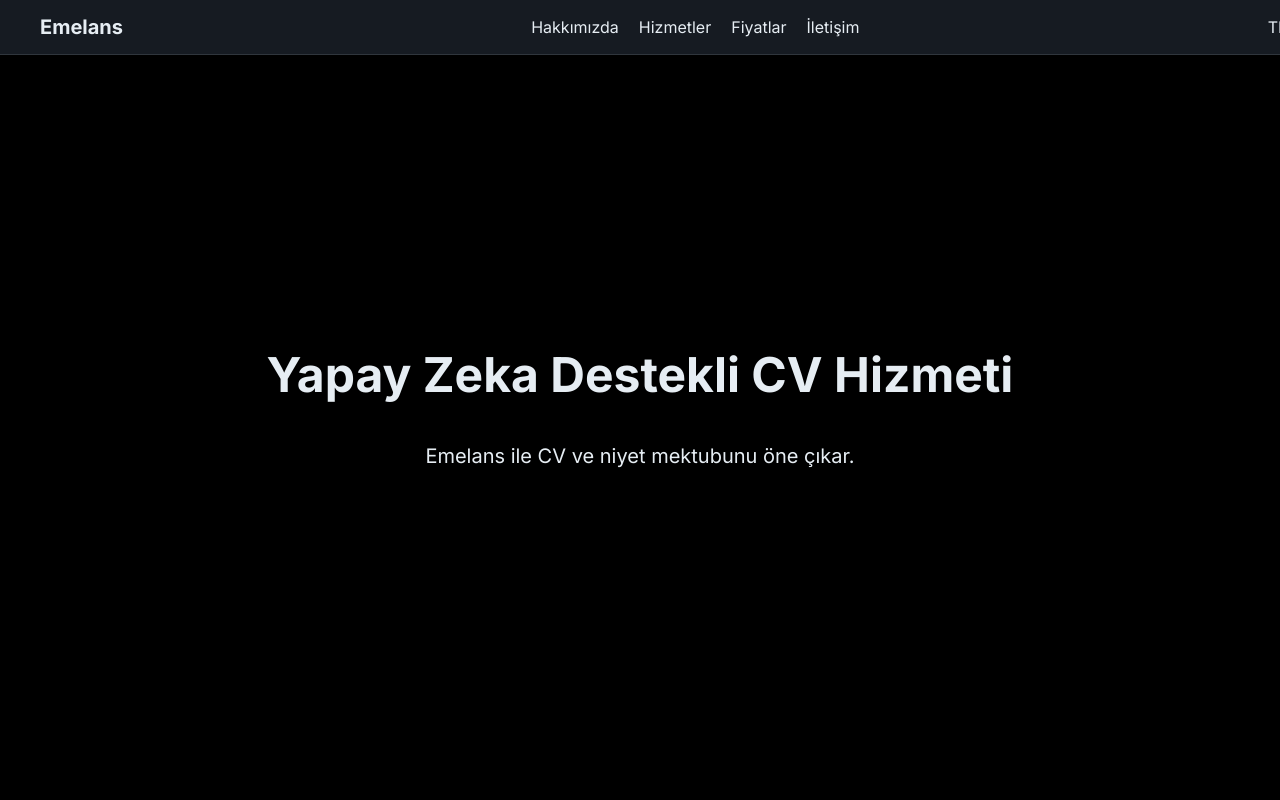
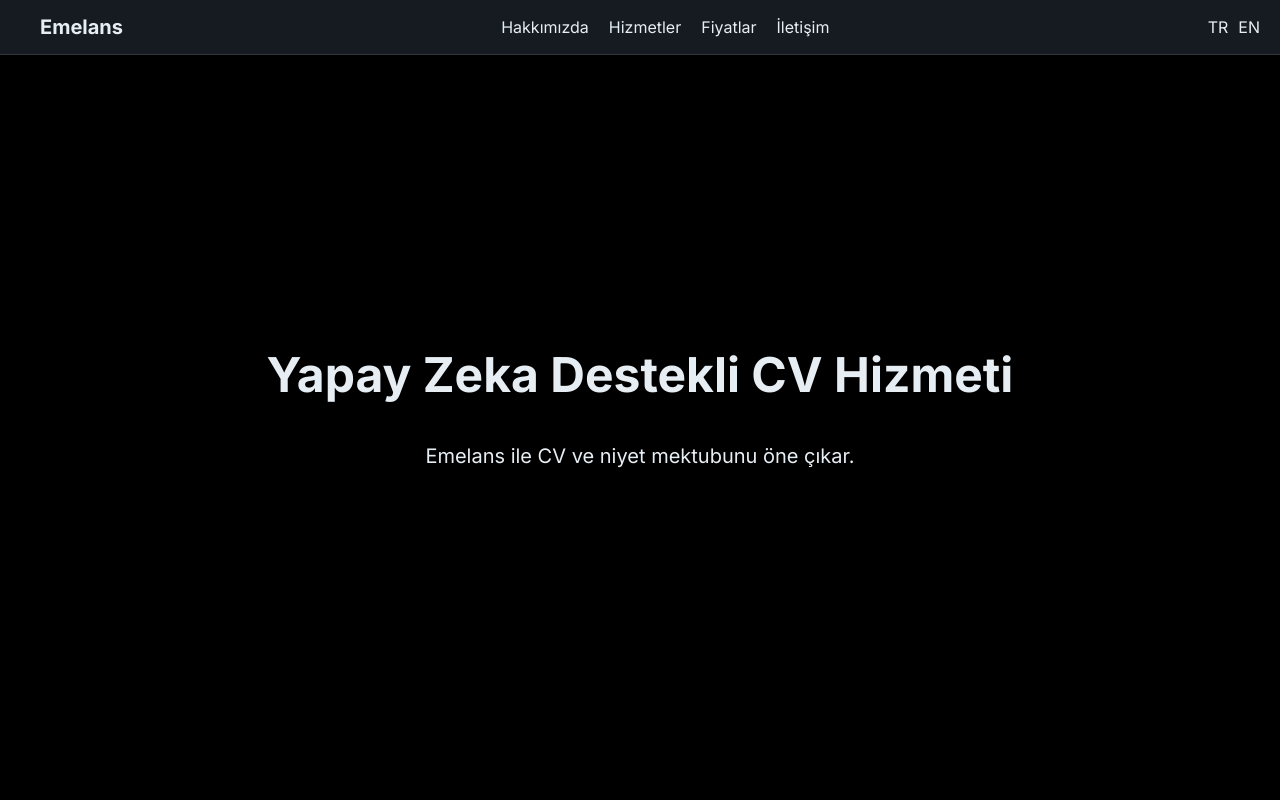
Before and after one commit to Emelans/emelans, a plain HTML site: page index.html in a window 1280 px wide. Shown: the top 800 px of the page. Drawn offline with Linux system fonts and the light colour scheme.

Commit message:
Update index.html

```diff
--- a/index.html
+++ b/index.html
@@ -53,7 +53,7 @@
     .language-switch {
       display: flex;
       gap: 10px;
-      margin-right: 0;
+      margin-right: 60px;
     }
     .language-switch span {
       color: var(--text);
```
